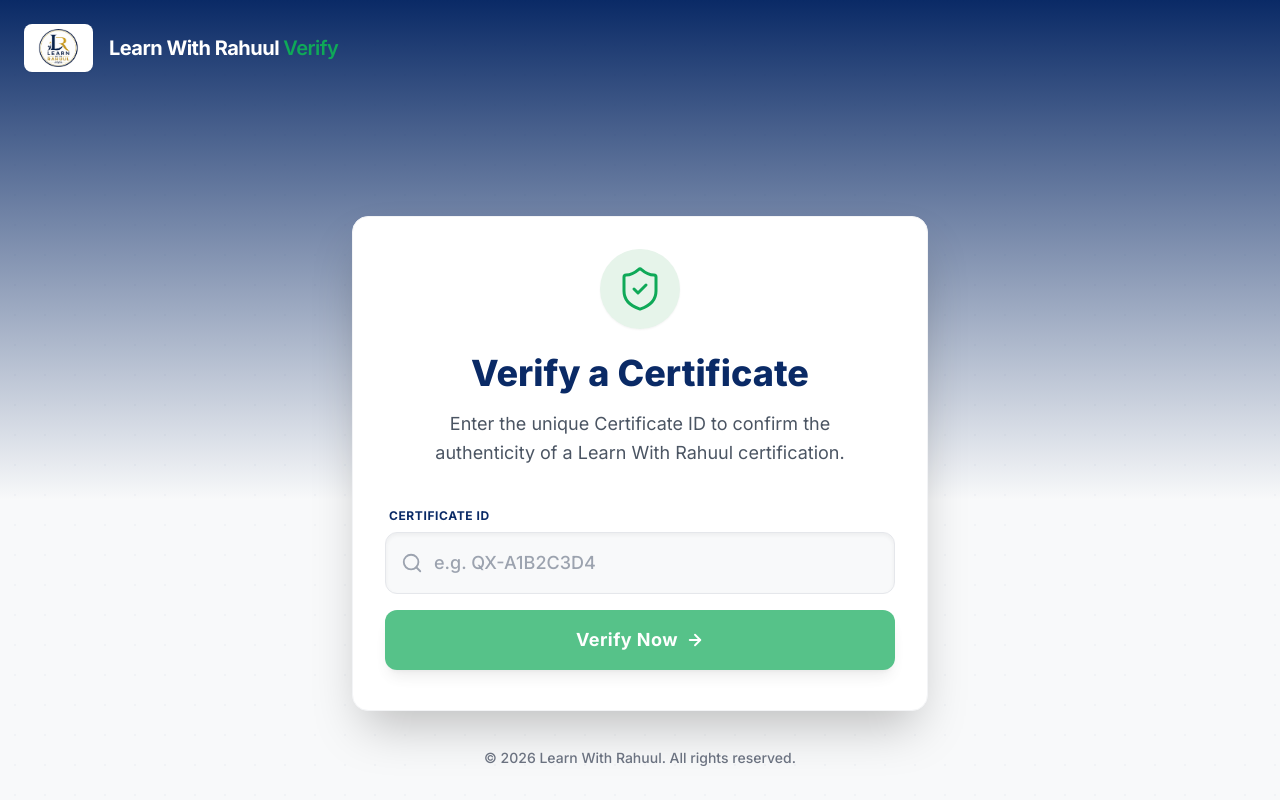
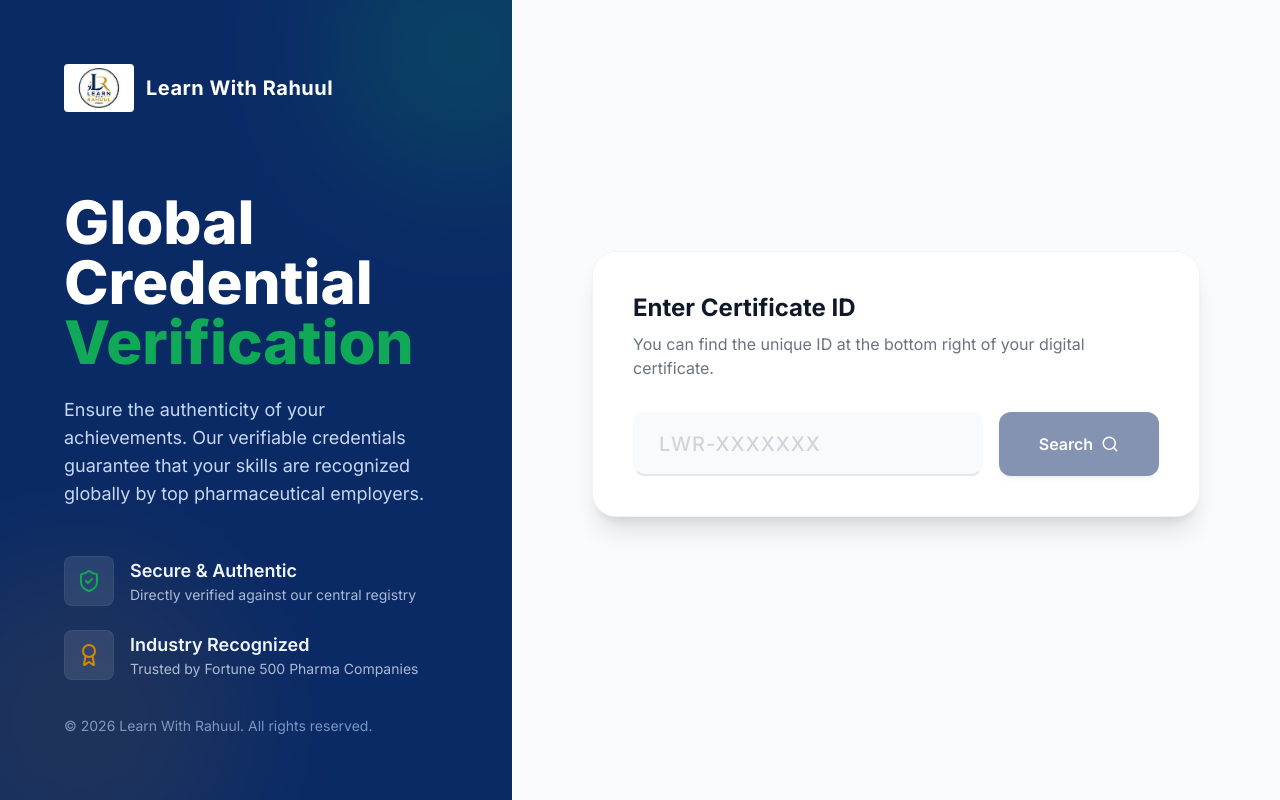
Before and after one commit to learnwithrahuul-afk/LMS, a React (Vite) app in the folder frontend/: page /verify in a window 1280 px wide. Built offline with nearby package versions, Linux system fonts and the light colour scheme; no server answers.

Commit message:
feat: complete split-panel redesign of certificate verification

```diff
--- a/frontend/src/components/CertificateVerification.tsx
+++ b/frontend/src/components/CertificateVerification.tsx
@@ -1,7 +1,7 @@
 import React, { useState, useEffect } from 'react';
 import { API_BASE_URL } from '../config';
 import { useParams, useNavigate } from 'react-router-dom';
-import { Search, CheckCircle, XCircle, Award, ArrowRight, ShieldCheck } from 'lucide-react';
+import { Search, CheckCircle, XCircle, ShieldCheck, Award } from 'lucide-react';
 import Certificate from './Certificate';
 
 interface CertificateData {
@@ -37,11 +37,11 @@
             if (data.valid) {
                 setVerificationResult(data.data);
             } else {
-                setError('Invalid Certificate ID. The ID you entered does not match our records.');
+                setError('We could not find a certificate matching this ID. Please check and try again.');
             }
         } catch (err) {
             console.error(err);
-            setError('Unable to verify at this time. Please check your connection and try again.');
+            setError('System is temporarily unavailable. Please try again later.');
         } finally {
             setLoading(false);
         }
@@ -55,106 +55,116 @@
     };
 
     return (
-        <div className="min-h-screen bg-[#f8f9fa] relative overflow-hidden flex flex-col font-sans">
-            {/* Background Elements */}
-            <div className="absolute inset-0 z-0">
-                <div className="absolute top-0 left-0 w-full h-[500px] bg-gradient-to-b from-[#0A2A66] to-[#f8f9fa]"></div>
-                <div className="absolute top-0 left-0 w-full h-full opacity-[0.03]"
-                    style={{ backgroundImage: 'radial-gradient(#0A2A66 1px, transparent 1px)', backgroundSize: '30px 30px' }}></div>
+        <div className="min-h-screen bg-white flex flex-col lg:flex-row font-sans">
+            {/* Left Panel - Branding & Context (Sticky on Desktop) */}
+            <div className="lg:w-[40%] bg-[#0A2A66] text-white p-8 lg:p-16 flex flex-col justify-between relative overflow-hidden lg:min-h-screen lg:sticky lg:top-0">
+                {/* Decorative background elements */}
+                <div className="absolute top-0 right-0 -mr-20 -mt-20 w-64 h-64 rounded-full bg-[#0FA958] opacity-20 blur-3xl"></div>
+                <div className="absolute bottom-0 left-0 -ml-20 -mb-20 w-80 h-80 rounded-full bg-[#d48806] opacity-10 blur-3xl"></div>
+
+                <div className="relative z-10">
+                    <div className="flex items-center gap-3 mb-12 lg:mb-20">
+                        <img src="/Logo.jpeg" alt="Learn With Rahuul" className="h-12 bg-white rounded object-contain p-1" />
+                        <span className="font-bold text-xl tracking-wide">Learn With Rahuul</span>
                     </div>
 
-            {/* Navbar Placeholder / Brand */}
-            <div className="relative z-10 px-6 py-6 flex justify-between items-center max-w-7xl mx-auto w-full">
-                <div className="flex items-center gap-2">
-                    <img src="/Logo.jpeg" alt="Learn With Rahuul" className="h-12 bg-white rounded-lg shadow-sm border border-white/20 object-contain p-1" />
-                    <span className="font-bold text-xl tracking-tight text-white ml-2">Learn With Rahuul <span className="text-[#0FA958] font-semibold">Verify</span></span>
+                    <h1 className="text-4xl md:text-5xl lg:text-6xl font-extrabold leading-tight mb-6">
+                        Global <br />
+                        Credential <br />
+                        <span className="text-[#0FA958]">Verification</span>
+                    </h1>
+
+                    <p className="text-blue-100 text-base lg:text-lg max-w-md leading-relaxed mb-12 opacity-90">
+                        Ensure the authenticity of your achievements. Our verifiable credentials guarantee that your skills are recognized globally by top pharmaceutical employers.
+                    </p>
+
+                    <div className="space-y-6 hidden md:block">
+                        <div className="flex items-center gap-4 text-blue-50">
+                            <div className="bg-white/10 p-3 rounded-lg backdrop-blur-sm border border-white/5">
+                                <ShieldCheck className="text-[#0FA958]" size={24} />
+                            </div>
+                            <div>
+                                <h4 className="font-semibold text-lg">Secure & Authentic</h4>
+                                <p className="text-sm opacity-70">Directly verified against our central registry</p>
+                            </div>
+                        </div>
+                        <div className="flex items-center gap-4 text-blue-50">
+                            <div className="bg-white/10 p-3 rounded-lg backdrop-blur-sm border border-white/5">
+                                <Award className="text-[#d48806]" size={24} />
+                            </div>
+                            <div>
+                                <h4 className="font-semibold text-lg">Industry Recognized</h4>
+                                <p className="text-sm opacity-70">Trusted by Fortune 500 Pharma Companies</p>
+                            </div>
+                        </div>
                     </div>
                 </div>
 
-            {/* Main Content */}
-            <div className="relative z-10 flex-1 flex flex-col items-center justify-start pt-10 pb-20 px-4">
+                <div className="relative z-10 mt-12 lg:mt-0 text-sm text-blue-200 opacity-60">
+                    &copy; {new Date().getFullYear()} Learn With Rahuul. All rights reserved.
+                </div>
+            </div>
 
-                {/* Search Card */}
-                <div className={`w-full bg-white backdrop-blur-xl rounded-2xl shadow-2xl border border-gray-100 p-8 transition-all duration-700 ease-out
-                                ${verificationResult ? 'max-w-6xl' : 'max-w-xl translate-y-20'}`}>
+            {/* Right Panel - Interaction & Display */}
+            <div className="lg:w-[60%] bg-[#fafbfc] flex flex-col items-center justify-start lg:justify-center p-4 sm:p-8 lg:p-12 xl:p-20 min-h-screen">
 
-                    {!verificationResult && (
-                        <div className="text-center mb-10">
-                            <div className="inline-flex items-center justify-center p-4 rounded-full bg-[#e6f4ea] text-[#0FA958] mb-6 shadow-sm">
-                                <ShieldCheck size={48} strokeWidth={1.5} />
-                            </div>
-                            <h1 className="text-3xl md:text-4xl font-extrabold text-[#0A2A66] mb-4">Verify a Certificate</h1>
-                            <p className="text-gray-600 text-lg max-w-md mx-auto leading-relaxed">
-                                Enter the unique Certificate ID to confirm the authenticity of a Learn With Rahuul certification.
-                            </p>
-                        </div>
-                    )}
+                <div className="w-full max-w-3xl transition-all duration-700 ease-in-out">
 
-                    <form onSubmit={handleSubmit} className={`relative z-20 ${verificationResult ? 'mb-8 flex flex-col md:flex-row gap-4 items-end max-w-2xl mx-auto' : 'mb-2'}`}>
-                        <div className="w-full">
-                            <label className={`block text-xs font-bold uppercase tracking-wider text-[#0A2A66] mb-2 ${verificationResult ? '' : 'ml-1'}`}>
-                                Certificate ID
-                            </label>
-                            <div className="relative group">
+                    {/* Input Section */}
+                    <div className="bg-white rounded-3xl shadow-xl border border-gray-100 p-6 sm:p-10 mb-8 w-full">
+                        <h2 className="text-2xl font-bold text-gray-900 mb-2">Enter Certificate ID</h2>
+                        <p className="text-gray-500 mb-8 text-sm sm:text-base">You can find the unique ID at the bottom right of your digital certificate.</p>
+
+                        <form onSubmit={handleSubmit} className="relative">
+                            <div className="flex flex-col sm:flex-row gap-4">
+                                <div className="flex-1 relative">
                                     <input
                                         type="text"
                                         value={certificateId}
                                         onChange={(e) => setCertificateId(e.target.value)}
-                                    placeholder="e.g. QX-A1B2C3D4"
-                                    className="w-full px-5 py-4 pl-12 bg-[#f8f9fa] border border-gray-200 rounded-xl text-lg font-medium text-gray-900
-                                               focus:ring-2 focus:ring-[#0FA958]/30 focus:border-[#0FA958] outline-none transition-all shadow-inner group-hover:bg-white"
+                                        placeholder="LWR-XXXXXXX"
+                                        className="w-full px-6 py-4 bg-gray-50 border-2 border-transparent border-b-gray-200 rounded-xl text-lg sm:text-xl font-bold text-gray-800 tracking-wider focus:bg-white focus:border-[#0FA958] focus:ring-0 outline-none transition-all placeholder:font-medium placeholder:text-gray-300"
                                     />
-                                <Search className="absolute left-4 top-1/2 -translate-y-1/2 text-gray-400 group-hover:text-[#0FA958] transition-colors" size={22} />
-                            </div>
                                 </div>
                                 <button
                                     type="submit"
                                     disabled={loading || !certificateId.trim()}
-                            className={`bg-[#0FA958] text-white rounded-xl font-bold tracking-wide hover:bg-[#0d8a47] active:scale-[0.98] transition-all shadow-lg hover:shadow-[#0FA958]/40 disabled:opacity-70 disabled:cursor-not-allowed
-                                      ${verificationResult ? 'px-8 py-4 h-[62px] w-full md:w-auto' : 'w-full py-4 mt-4 text-lg'}`}
+                                    className="bg-[#0A2A66] hover:bg-[#061940] text-white px-8 py-4 rounded-xl font-semibold transition-all shadow-md hover:shadow-xl active:scale-95 disabled:opacity-50 disabled:active:scale-100 flex items-center justify-center gap-2 sm:min-w-[160px]"
                                 >
                                     {loading ? (
-                                <span className="flex items-center justify-center gap-2">
                                         <svg className="animate-spin h-5 w-5 text-white" xmlns="http://www.w3.org/2000/svg" fill="none" viewBox="0 0 24 24">
                                             <circle className="opacity-25" cx="12" cy="12" r="10" stroke="currentColor" strokeWidth="4"></circle>
                                             <path className="opacity-75" fill="currentColor" d="M4 12a8 8 0 018-8V0C5.373 0 0 5.373 0 12h4zm2 5.291A7.962 7.962 0 014 12H0c0 3.042 1.135 5.824 3 7.938l3-2.647z"></path>
                                         </svg>
-                                    Verifying...
-                                </span>
                                     ) : (
-                                <span className="flex items-center justify-center gap-2">
-                                    Verify Now <ArrowRight size={18} strokeWidth={2.5} />
-                                </span>
+                                        <>Search <Search size={18} /></>
                                     )}
                                 </button>
+                            </div>
                         </form>
 
                         {error && (
-                        <div className="bg-red-50 border border-red-200 rounded-xl p-5 flex items-center gap-4 text-red-800 mt-6 animate-in fade-in slide-in-from-top-2 shadow-sm">
-                            <div className="bg-red-100 p-2 rounded-full flex-shrink-0">
-                                <XCircle className="text-red-600" size={24} />
-                            </div>
+                            <div className="mt-6 p-4 bg-red-50 border-l-4 border-red-500 text-red-700 flex items-start gap-3 animate-in fade-in rounded-r-lg">
+                                <XCircle className="shrink-0 mt-0.5" size={20} />
                                 <div>
-                                <h3 className="font-bold text-lg">Verification Failed</h3>
-                                <p className="text-sm mt-1">{error}</p>
+                                    <p className="font-semibold text-sm">Verification Failed</p>
+                                    <p className="text-sm mt-1 opacity-90">{error}</p>
                                 </div>
                             </div>
                         )}
-
-                    {verificationResult && (
-                        <div className="mt-8 pt-8 border-t border-gray-100 animate-in fade-in slide-in-from-bottom-4 duration-700">
-                            <div className="flex flex-col items-center justify-center text-center mb-10">
-                                <div className="bg-[#e6f4ea] p-4 rounded-full mb-4 text-[#0FA958] shadow-sm animate-bounce cursor-default">
-                                    <CheckCircle size={36} />
-                                </div>
-                                <h2 className="text-2xl font-extrabold text-[#0FA958] mb-2">Authentic Certificate</h2>
-                                <p className="text-gray-600">This certificate is valid and was officially issued by Learn With Rahuul.</p>
                     </div>
 
-                            {/* Display the Certificate */}
-                            <div className="relative w-full overflow-hidden rounded-2xl shadow-2xl border border-gray-200 bg-[#0A2A66] p-2 md:p-4">
-                                <div className="overflow-auto pb-2 custom-scrollbar">
-                                    <div className="min-w-[800px] md:min-w-full flex justify-center bg-white rounded-xl overflow-hidden">
+                    {/* Result Section */}
+                    {verificationResult && (
+                        <div className="animate-in slide-in-from-bottom-8 fade-in duration-700 w-full">
+                            <div className="bg-[#0FA958] text-white rounded-t-3xl p-5 sm:p-6 flex flex-col sm:flex-row items-center justify-center gap-3 shadow-lg">
+                                <CheckCircle size={28} className="text-green-100 shrink-0" />
+                                <h3 className="text-lg sm:text-xl font-bold tracking-wide text-center">Authentic Credential Verified</h3>
+                            </div>
+
+                            <div className="bg-white p-2 sm:p-6 rounded-b-3xl shadow-2xl border border-t-0 border-gray-100 w-full flex justify-center">
+                                {/* The Certificate component naturally handles its own scaling logic based on parent width */}
+                                <div className="w-full">
                                     <Certificate
                                         userName={verificationResult.studentName}
                                         courseName={verificationResult.courseName}
@@ -165,14 +175,8 @@
                                 </div>
                             </div>
                         </div>
-                        </div>
                     )}
                 </div>
-            </div>
-
-            {/* Footer */}
-            <div className="relative z-10 text-center pb-8 text-gray-500 text-sm font-medium">
-                <p>&copy; {new Date().getFullYear()} Learn With Rahuul. All rights reserved.</p>
             </div>
         </div>
     );
```
Lines whose indentation alone changed are shown as unchanged.
